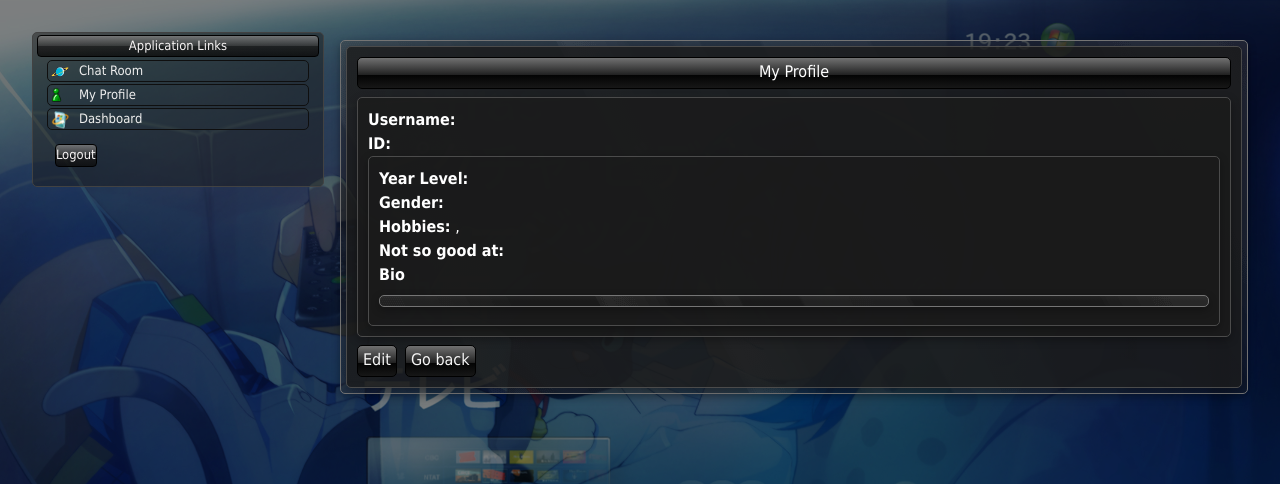
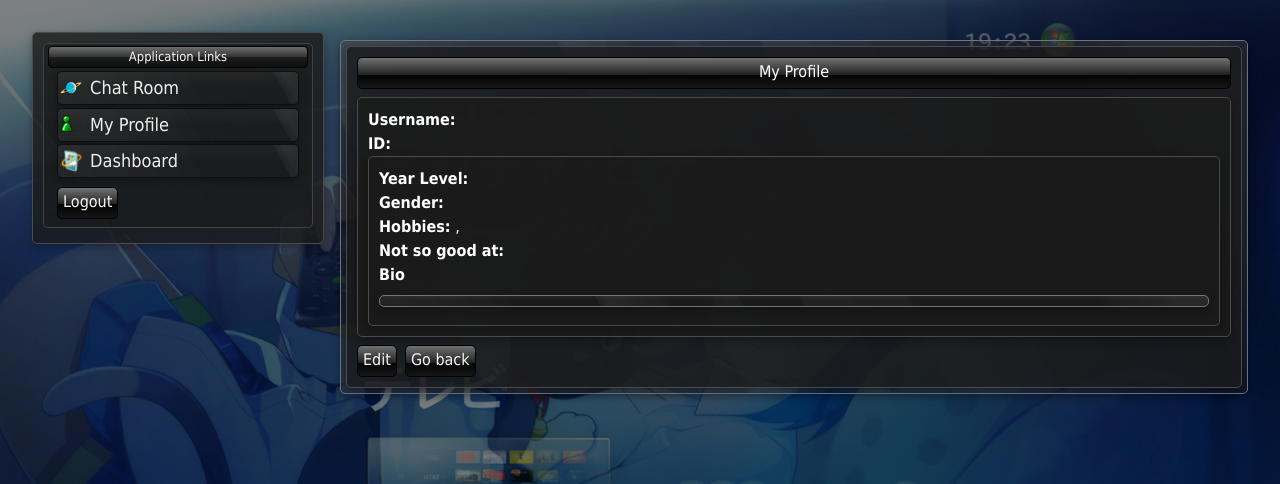
Before and after one commit to Jyn-Tuyor/express.js_chat_app, a Node server app: page /users/my-profile in a window 1280 px wide. Shown: the top 484 px of the page. Run offline with Node 20, Linux system fonts and the light colour scheme; a user stored in the database is signed in; some libraries are stand-ins or nearby versions.

Commit message:
add chat_with profile

```diff
--- a/src/controllers/user.controller.js
+++ b/src/controllers/user.controller.js
@@ -114,7 +114,12 @@
     // });
     const receiver_id = req.params.id;
     const sender_id = req.session.user.id;
-    const chat_with = await User.findOne({ where: { id: receiver_id } })
+    const chat_with = await User.findOne({ where: { id: receiver_id }, include: [
+        {
+            model: UserProfile,
+            as: "profile"
+        }
+    ] })
     const user = await User.findOne({ where: { id: sender_id } })
     const chats = await Chat.findAll({
         where: {
@@ -124,10 +129,10 @@
             ]
         }, include: [
             {
-                model: User, as: "sender"
+                model: User, as: "sender",
             },
             {
-                model: User, as: "receiver"
+                model: User, as: "receiver",
             }
         ],
         order: [['createdAt', 'DESC']],
--- a/src/views/layout.ejs
+++ b/src/views/layout.ejs
@@ -113,7 +113,9 @@
             align-items: center;
             margin: auto auto 2.5px auto;
             width: 93%;
-            font-size: 13px;
+            /* font-size: 13px; */
+            padding: 2px;
+            cursor: pointer;
         }
 
         .navbar-titles {
@@ -129,13 +131,13 @@
         }
 
         .nav-icons {
-            height: 18px;
-            margin: 1px 2px 0px 3px;
+            height: 22px;
             z-index: 1;
+
         }
 
         .message-box {
-            background: linear-gradient(rgba(255, 255, 255, .3));
+            background: linear-gradient(rgba(255, 255, 255, .01));
             border-radius: 5px;
         }
 
@@ -155,32 +157,28 @@
     </header> -->
     <div class="p-8 grid grid-cols-4 gap-4 justify-evenly ">
         <% if (user) { %>
-
             <aside class="col-span-1">
-                <div>
+                <div class="styled-container aero-borders">
                     <nav class="nav-categories">
                         <span class="navbar-titles">Application Links</span>
-                        <div class="nav-inactive">
+                        <div class="glass-borders nav-inactive">
                             <img src="/chat_room.png" class="nav-icons" />
-                            <a href="/users/chat-room" class="pl-2">Chat Room</a>
+                            <a href="/users/chat-room" class="pl-2 text-lg hover:underline">Chat Room</a>
                         </div>
-                        <div class="nav-inactive">
+                        <div class="glass-borders nav-inactive">
                             <img src="/user.png" class="nav-icons" />
-                            <a href="/users/my-profile" class="pl-2">My Profile</a>
+                            <a href="/users/my-profile" class="pl-2 text-lg hover:underline">My Profile</a>
                         </div>
-                        <div class="nav-inactive">
+                        <div class="glass-borders nav-inactive">
                             <img src="/dashboard.png" class="nav-icons" />
-                            <a href="/users/dashboard" class="pl-2">Dashboard</a>
+                            <a href="/users/dashboard" class="pl-2 text-lg hover:underline">Dashboard</a>
                         </div>
                         <!-- <div class="nav-inactive">
                             <img src="/user.png" class="nav-icons" />
                             <a href="/users/create-profile" class="pl-2">Create Profile</a>
                         </div> -->
                         <form action="/logout" method="post" style="margin:6px auto; width:93%;">
-                            <button type="submit" class="nav-inactive"
-                                style="cursor: pointer; width:100%; background:transparent; border:none; text-align:left; padding:6px 8px;">
-                                <span class="navbar-titles">Logout</span>
-                            </button>
+                            <button type="submit" class="styled-button">Logout</button>
                         </form>
                     </nav>
                 </div>
```
Also changed, not shown: src/views/private_chat.ejs (+30 -5 lines), chat_app.db.
